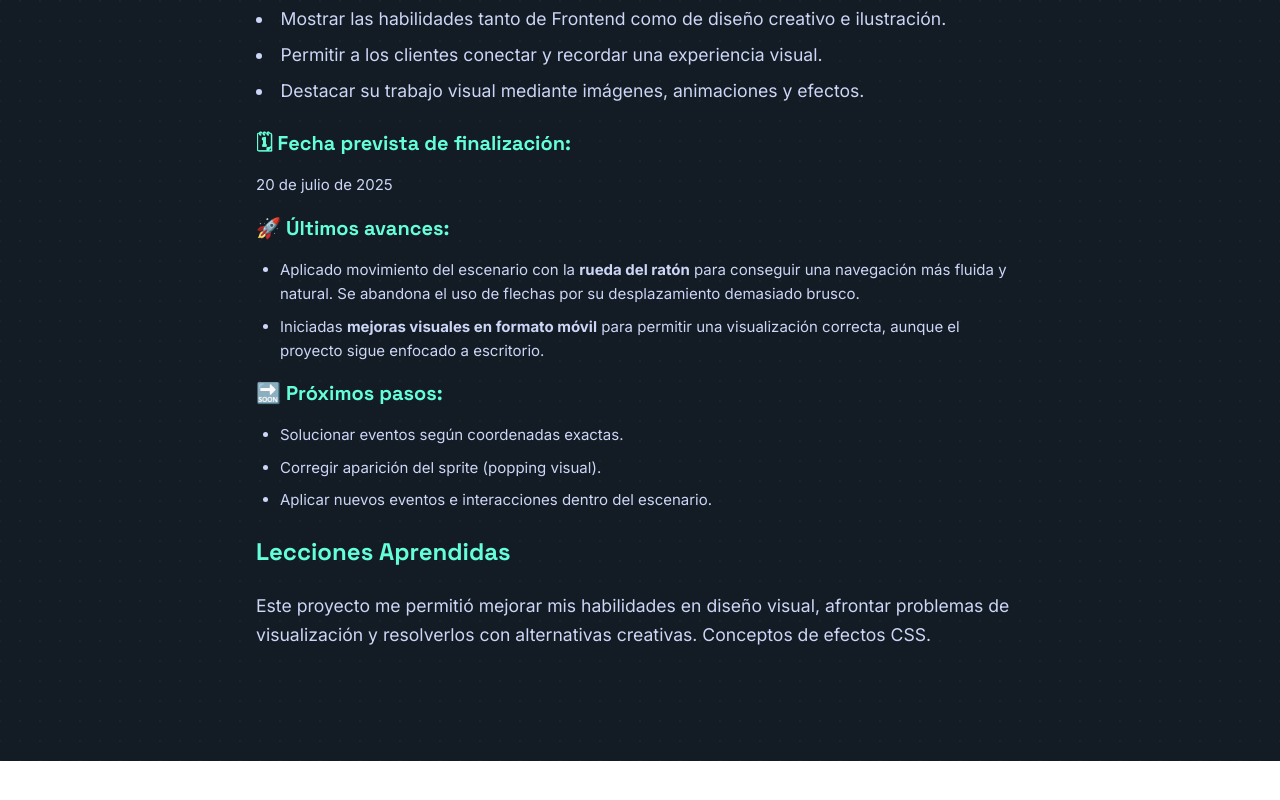
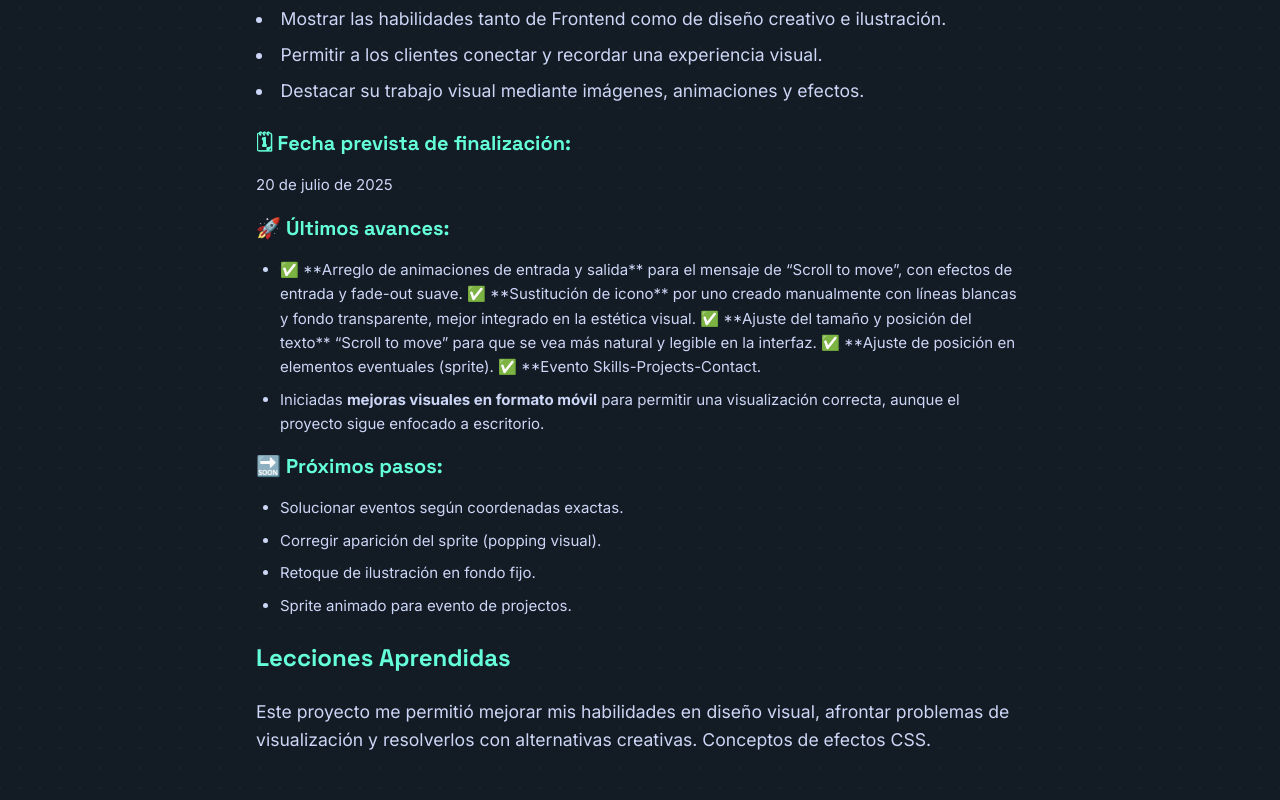
Before and after one commit to Albertojs89/AlbertoJSDev, a React (Vite) app: page /myself-detalles in a window 1280 px wide. Shown: the part 1986-2786 px from the top of the page. Before the commit the page ends 2747 px from the top, so only its background shows below. Built offline with nearby package versions, Linux system fonts and the light colour scheme.

Commit message:
Update MySelfDetalles.jsx
actualización estado

```diff
--- a/src/sections/MySelfDetalles.jsx
+++ b/src/sections/MySelfDetalles.jsx
@@ -116,8 +116,13 @@ function MySelfDetalles() {
             <h3 className="text-xl font-bold text-[#64ffda]">🚀 Últimos avances:</h3>
             <ul className="list-disc pl-6 space-y-2">
               <li>
-                Aplicado movimiento del escenario con la <strong>rueda del ratón</strong> para conseguir una navegación más fluida y natural. Se abandona el uso de flechas por su desplazamiento demasiado brusco.
-              </li>
+                ✅ **Arreglo de animaciones de entrada y salida** para el mensaje de “Scroll to move”, con efectos de entrada y fade-out suave.
+		✅ **Sustitución de icono** por uno creado manualmente con líneas blancas y fondo transparente, mejor integrado en la estética visual.
+		✅ **Ajuste del tamaño y posición del texto** “Scroll to move” para que se vea más natural y legible en la interfaz.
+		✅ **Ajuste de posición en elementos eventuales (sprite).
+		✅ **Evento Skills-Projects-Contact.
+		</li>
+
               <li>
                 Iniciadas <strong>mejoras visuales en formato móvil</strong> para permitir una visualización correcta, aunque el proyecto sigue enfocado a escritorio.
               </li>
@@ -127,7 +132,8 @@ function MySelfDetalles() {
             <ul className="list-disc pl-6 space-y-2">
               <li>Solucionar eventos según coordenadas exactas.</li>
               <li>Corregir aparición del sprite (popping visual).</li>
-              <li>Aplicar nuevos eventos e interacciones dentro del escenario.</li>
+              <li>Retoque de ilustración en fondo fijo.</li>
+		<li>Sprite animado para evento de projectos.</li>
             </ul>
           </div>
 
```
